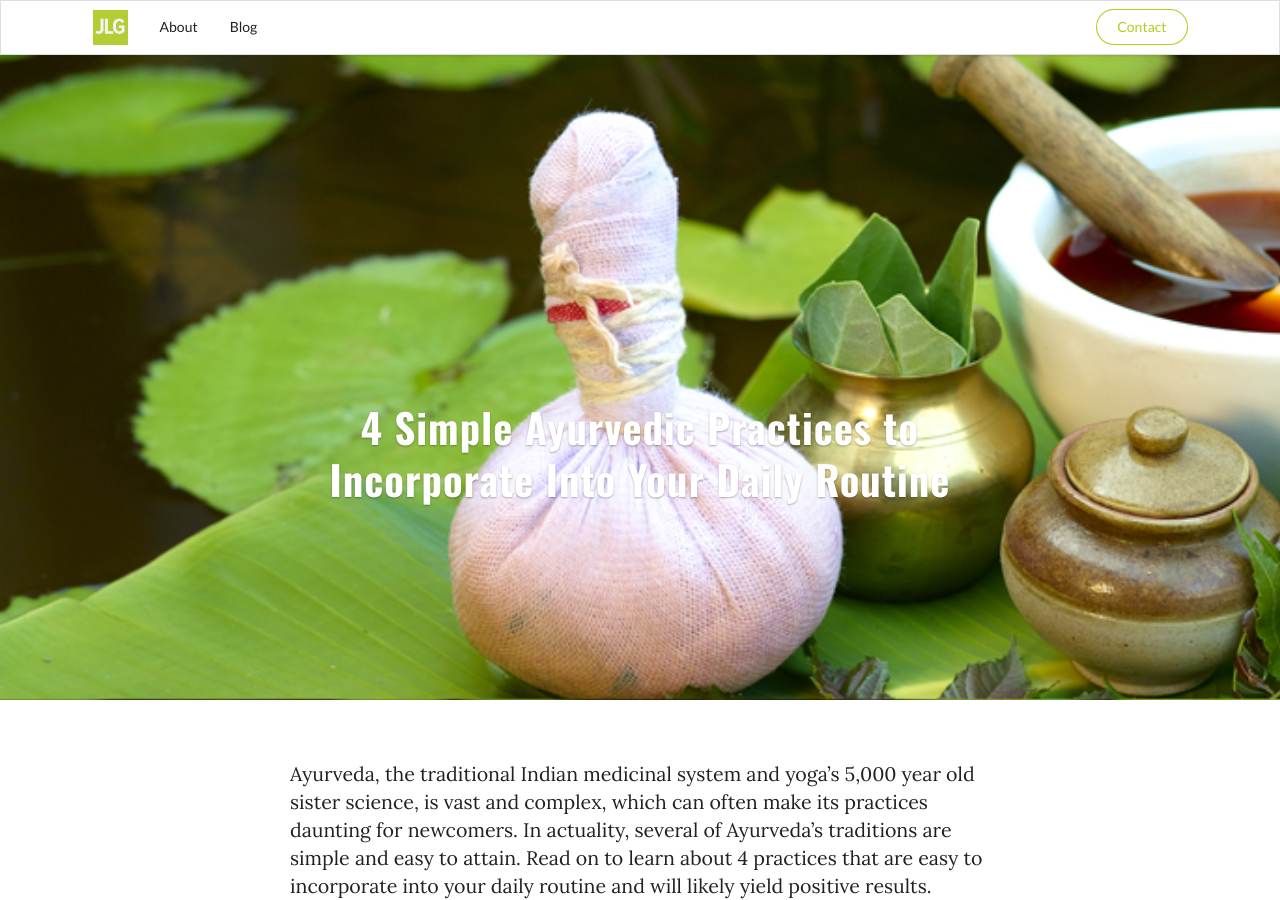
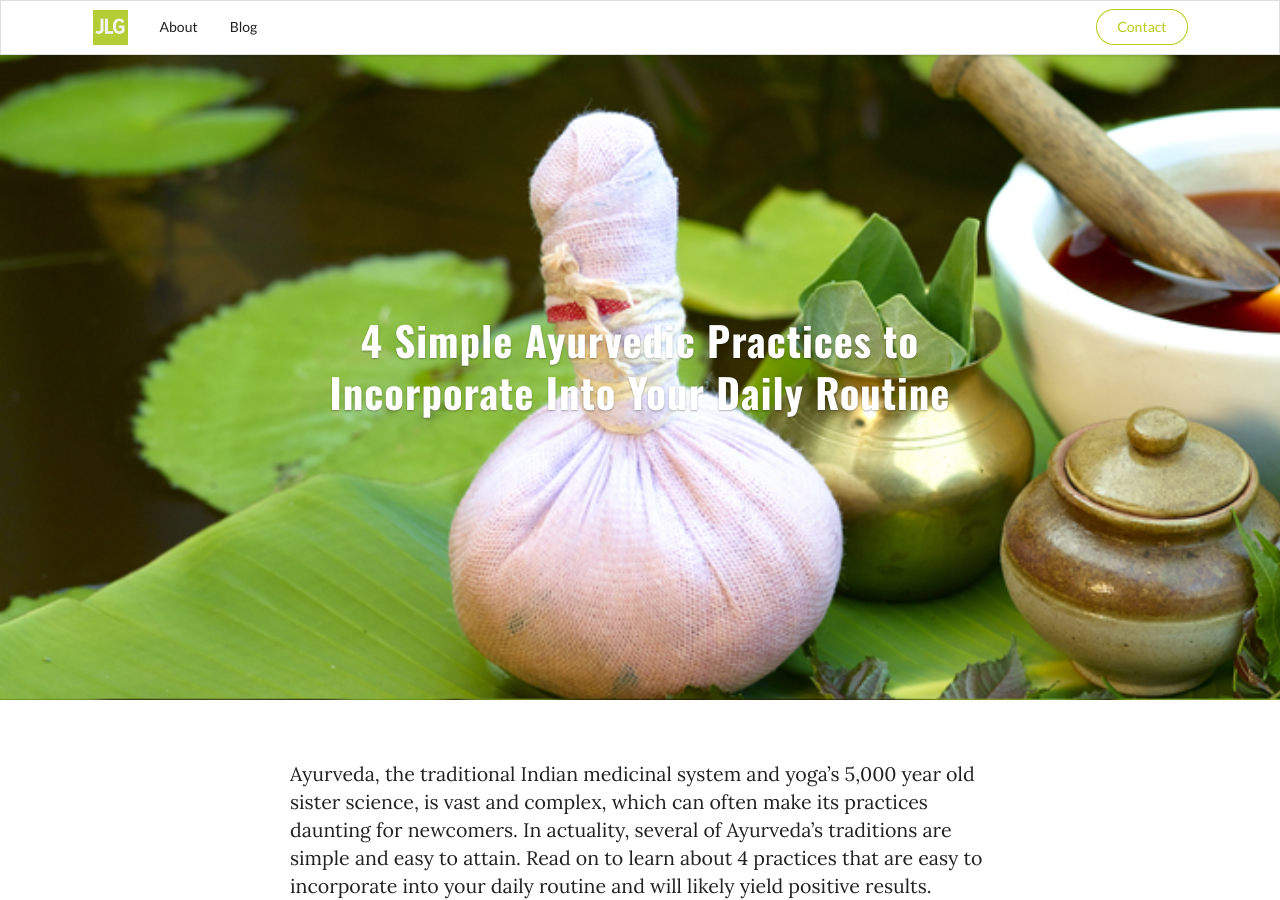
Before and after one commit to yogi-jerz/yogi-jerz.github.io, a Jekyll site: the page built from _posts/2016-01-06-4-simple-ayurveda-practices-to-incorporate-into-your-daily-routine.markdown, in a window 1280 px wide and 900 px high. Built offline with Jekyll 4.4.1, drawn with Linux system fonts in a browser that asks for light colours; nearby versions of some CDN libraries; comment, search, counter and statistics services are not loaded.

Commit message:
update description

```diff
--- a/_sass/_theme.scss
+++ b/_sass/_theme.scss
@@ -30,7 +30,7 @@ video {
 .post-title h1.header {
   color: #ffffff;
   font-size: 2.9rem;
-  margin-top: 43vh;
+  margin-top: 33.33vh;
   letter-spacing: 1px;
   @media only screen and (max-width: 700px) {
     font-size: 2em;
```
